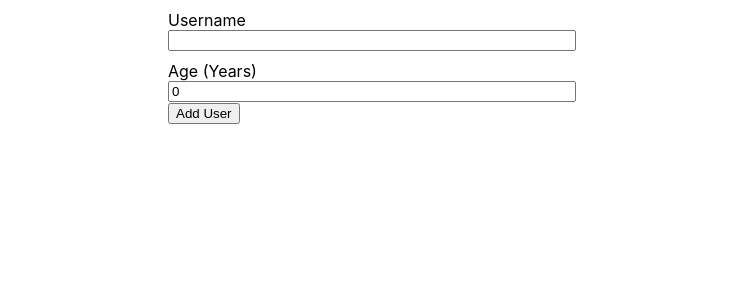
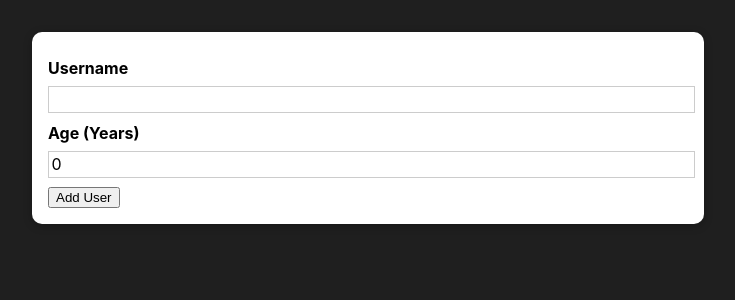
Before and after one commit to vloparevich/continuation, a React (Create React App) app in the folder client/: page / in a window 1280 px wide. Shown: the top 300 px of the page, without its empty margins (272-1007 px from the left). Built offline with nearby package versions, Linux system fonts and the light colour scheme.

Commit message:
Add .module to apply selected css propserties

```diff
--- a/client/src/App.css
+++ b/client/src/App.css
@@ -1,3 +1,8 @@
+html {
+  background-color: #1f1f1f;
+}
+
+
 #formBox {
   width: 400px;
   margin: 0 auto;
--- a/client/src/components/AddUser/AddUser.jsx
+++ b/client/src/components/AddUser/AddUser.jsx
@@ -1,9 +1,11 @@
 import React, { Component } from 'react';
+import Card from '../Card/Card';
+import classes from './AddUser.module.css';
 
 export default class AddUser extends Component {
   render() {
     return (
-      <div id='formBox'>
+      <Card className={classes.input}>
         <form onSubmit={(e) => this.props.handleAddUser(e)}>
           <label>Username </label>
           <input
@@ -21,7 +23,7 @@
           />
           <button>Add User</button>
         </form>
-      </div>
+      </Card>
     );
   }
 }
--- /dev/null
+++ b/client/src/components/AddUser/AddUser.module.css
@@ -0,0 +1,26 @@
+.input {
+    margin: 2rem auto;
+    padding: 1rem;
+    width: 90%;
+    max-width: 40rem;
+}
+
+.input label {
+    display: block;
+    font-weight: bold;
+    margin-bottom: 0.5rem;
+}
+
+.input input {
+    font: inherit;
+    display: block;
+    width: 100%;
+    border: 1px solid #ccc;
+    padding: 0.15rem;
+    margin-bottom: 0.5rem;
+}
+
+.input input:focus {
+    outline: none;
+    border-color: #4f005f;
+}
--- /dev/null
+++ b/client/src/components/Card/Card.jsx
@@ -0,0 +1,12 @@
+import React, { Component } from 'react';
+import classes from './Card.module.css';
+
+export default class Card extends Component {
+  render() {
+    return (
+      <div className={`${classes.card} ${this.props.className}`}>
+        {this.props.children}
+      </div>
+    );
+  }
+}
--- /dev/null
+++ b/client/src/components/Card/Card.module.css
@@ -0,0 +1,5 @@
+.card {
+    background: white;
+    box-shadow: 0 2px 8px rgba(0, 0, 0, 0.26);
+    border-radius: 10px;
+}
```
